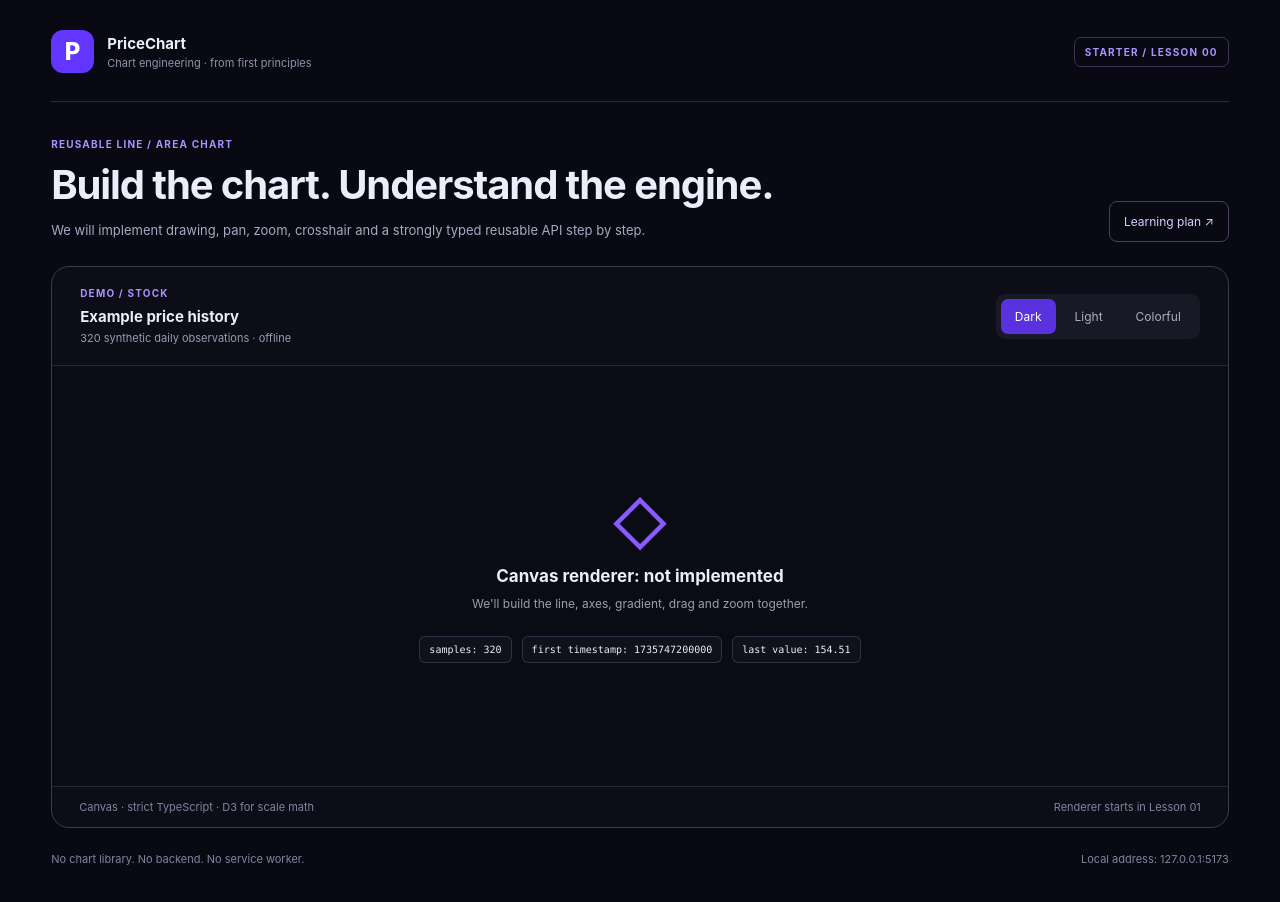
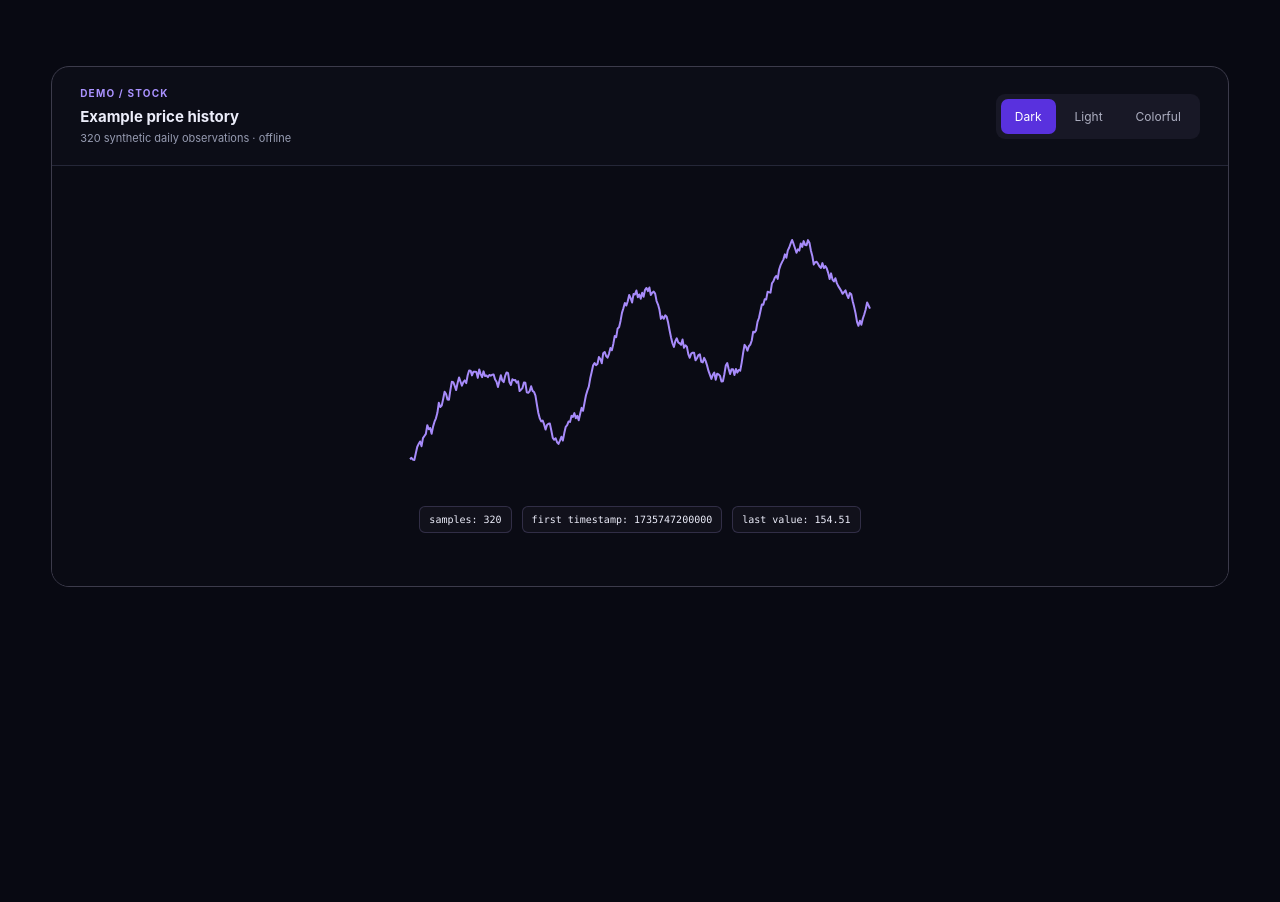
Before and after one commit to Artem29383/PriceChart, a React (Vite) app: page / in a window 1280 px wide. After the commit the page ends 800 px from the top, so only its background shows below. Built offline with nearby package versions, Linux system fonts and the light colour scheme.

Commit message:
add chart example

```diff
--- a/src/app/App.tsx
+++ b/src/app/App.tsx
@@ -14,37 +14,7 @@ export function App() {
 
   return (
     <main className="app-shell">
-      <header className="app-header">
-        <div className="brand">
-          <span className="brand__mark">P</span>
-          <div>
-            <strong>PriceChart</strong>
-            <small>Chart engineering · from first principles</small>
-          </div>
-        </div>
-        <span className="status-tag">STARTER / LESSON 00</span>
-      </header>
-
       <section className="workbench">
-        <div className="workbench__top">
-          <div>
-            <p className="eyebrow">REUSABLE LINE / AREA CHART</p>
-            <h1>Build the chart. Understand the engine.</h1>
-            <p className="workbench__description">
-              We will implement drawing, pan, zoom, crosshair and a strongly
-              typed reusable API step by step.
-            </p>
-          </div>
-          <a
-            className="docs-link"
-            href="https://github.com/Artem29383/PriceChart/blob/master/docs/LEARNING_PLAN.md"
-            target="_blank"
-            rel="noreferrer"
-          >
-            Learning plan ↗
-          </a>
-        </div>
-
         <div className="preview-panel">
           <div className="preview-panel__toolbar">
             <div>
@@ -66,8 +36,6 @@ export function App() {
               ))}
             </div>
           </div>
-
-          {/* The generic T is inferred as StockPrice. */}
           <PriceChart
             data={prices}
             getTime={(item) => item.timestamp}
@@ -75,18 +43,8 @@ export function App() {
             theme={theme}
             height={420}
           />
-
-          <div className="preview-panel__footer">
-            <span>Canvas · strict TypeScript · D3 for scale math</span>
-            <span>Renderer starts in Lesson 01</span>
-          </div>
         </div>
       </section>
-
-      <footer className="app-footer">
-        <span>No chart library. No backend. No service worker.</span>
-        <span>Local address: 127.0.0.1:5173</span>
-      </footer>
     </main>
   );
 }
--- /dev/null
+++ b/src/chart/core/getPriceDomain.ts
@@ -0,0 +1,28 @@
+export const getPriceDomain = <T>(data: readonly T[], getValue: (item: T) => number | null) => {
+  const prices = data
+    .map(getValue)
+    .filter((value): value is number => value !== null && Number.isFinite(value));
+
+  if (prices.length === 0) {
+    return null;
+  }
+
+  let minPrice = Infinity;
+  let maxPrice = -Infinity;
+
+  for (const price of prices) {
+    minPrice = Math.min(minPrice, price);
+    maxPrice = Math.max(maxPrice, price);
+  }
+
+  if (minPrice === maxPrice) {
+    minPrice -= 1;
+    maxPrice += 1;
+  }
+
+  return {
+    prices,
+    maxPrice,
+    minPrice,
+  }
+};
--- /dev/null
+++ b/src/chart/core/prepareCanvas.ts
@@ -0,0 +1,27 @@
+export const prepareCanvas = (canvas: HTMLCanvasElement, ctx: CanvasRenderingContext2D) => {
+  const width = 500;
+  const height = 260;
+  const padding = 20;
+  const dpr = window.devicePixelRatio || 1;
+
+  const plotWidth = width - padding * 2;
+  const plotHeight = height - padding * 2;
+
+  canvas.style.width = `${width}px`;
+  canvas.style.height = `${height}px`;
+
+  canvas.width = Math.round(width * dpr);
+  canvas.height = Math.round(height * dpr);
+
+  ctx.setTransform(dpr, 0, 0, dpr, 0, 0);
+
+  ctx.strokeStyle = '#a78bfa';
+  ctx.lineWidth = 2;
+  ctx.lineJoin = 'round';
+
+  return {
+    plotHeight,
+    plotWidth,
+    padding,
+  };
+};
--- /dev/null
+++ b/src/chart/core/renderPoints.ts
@@ -0,0 +1,39 @@
+export function renderPoints<T>(
+  ctx: CanvasRenderingContext2D,
+  data: readonly T[],
+  getValue: (item: T) => number | null,
+  padding: number,
+  plotHeight: number,
+  plotWidth: number,
+  maxPrice: number,
+  minPrice: number,
+) {
+  ctx.beginPath();
+  let previousPointValid = false;
+
+  for (let index = 0; index < data.length; index++) {
+    const item = data[index];
+    if (item === undefined) continue;
+
+    const price = getValue(item);
+
+    if (price === null || !Number.isFinite(price)) {
+      previousPointValid = false;
+      continue;
+    }
+
+    const x = padding + (index / Math.max(1, data.length - 1)) * plotWidth;
+
+    const y = padding + ((maxPrice - price) / (maxPrice - minPrice)) * plotHeight;
+
+    if (previousPointValid) {
+      ctx.lineTo(x, y);
+    } else {
+      ctx.moveTo(x, y);
+    }
+
+    previousPointValid = true;
+  }
+
+  ctx.stroke();
+}
--- a/src/chart/react/PriceChart.tsx
+++ b/src/chart/react/PriceChart.tsx
@@ -1,9 +1,9 @@
 import type { ChartTheme } from '../core/types';
+import { useEffect, useRef } from 'react';
+import { getPriceDomain } from '../core/getPriceDomain.ts';
+import { prepareCanvas } from '../core/prepareCanvas.ts';
+import { renderPoints } from '../core/renderPoints.ts';
 
-/**
- * Reusable, generic public API. T is inferred from the caller's data.
- * External records do not need specific property names for date or price.
- */
 export interface PriceChartProps<T> {
   data: readonly T[];
   getTime: (item: T) => number;
@@ -13,10 +13,6 @@ export interface PriceChartProps<T> {
   className?: string;
 }
 
-/**
- * Intentional blank starter: no graph implementation or fake chart.
- * We'll implement Canvas and its lifecycle together in the next chat.
- */
 export function PriceChart<T>({
   data,
   getTime,
@@ -27,23 +23,37 @@ export function PriceChart<T>({
 }: PriceChartProps<T>) {
   const firstPoint = data[0];
   const lastPoint = data[data.length - 1];
+  const canvasRef = useRef<HTMLCanvasElement>(null);
 
   const firstTime = firstPoint === undefined ? null : getTime(firstPoint);
   const latestValue = lastPoint === undefined ? null : getValue(lastPoint);
+
+  useEffect(() => {
+    const canvas = canvasRef.current;
+    if (!canvas) return;
+
+    const ctx = canvas.getContext('2d');
+
+    if (!ctx) return;
+
+    const domain = getPriceDomain(data, getValue);
+    const {plotHeight, padding, plotWidth} = prepareCanvas(canvas, ctx);
+
+    if (!domain) return;
+
+    const { minPrice, maxPrice } = domain;
+    renderPoints(ctx, data, getValue, padding, plotHeight, plotWidth, maxPrice, minPrice);
+  }, [data, getValue]);
 
   return (
     <section
       className={['price-chart', className].filter(Boolean).join(' ')}
       data-theme={theme}
       style={{ height }}
-      aria-label="Price chart (not implemented yet)"
+      aria-label="Price chart"
     >
       <div className="price-chart__pending">
-        <div className="price-chart__glyph" aria-hidden="true">◇</div>
-
-        <strong>Canvas renderer: not implemented</strong>
-        <span>We'll build the line, axes, gradient, drag and zoom together.</span>
-
+        <canvas ref={canvasRef} />
         <div className="price-chart__debug">
           <span>samples: {data.length}</span>
           <span>first timestamp: {firstTime ?? '—'}</span>
```
Also changed, not shown: src/chart/core/renderArea.ts (added), 1 other file (tests, documents, lock files or other folders).
